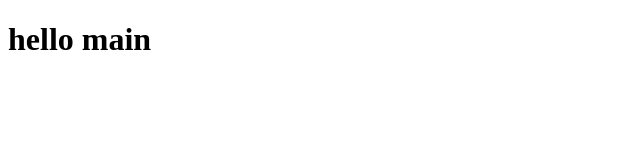
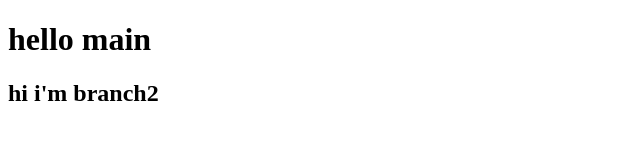
Before and after one commit to Lea2166/Ex07, a plain HTML site: page index.html in a window 1280 px wide. Shown: the whole page, without its empty margins (0-640 px from the left). Drawn offline with Linux system fonts and the light colour scheme.

Commit message:
add h2 on branch2 branch

```diff
--- a/index.html
+++ b/index.html
@@ -7,5 +7,6 @@
 </head>
 <body>
     <h1>hello main</h1>
+    <h2>hi i'm branch2</h2>
 </body>
 </html>
```
